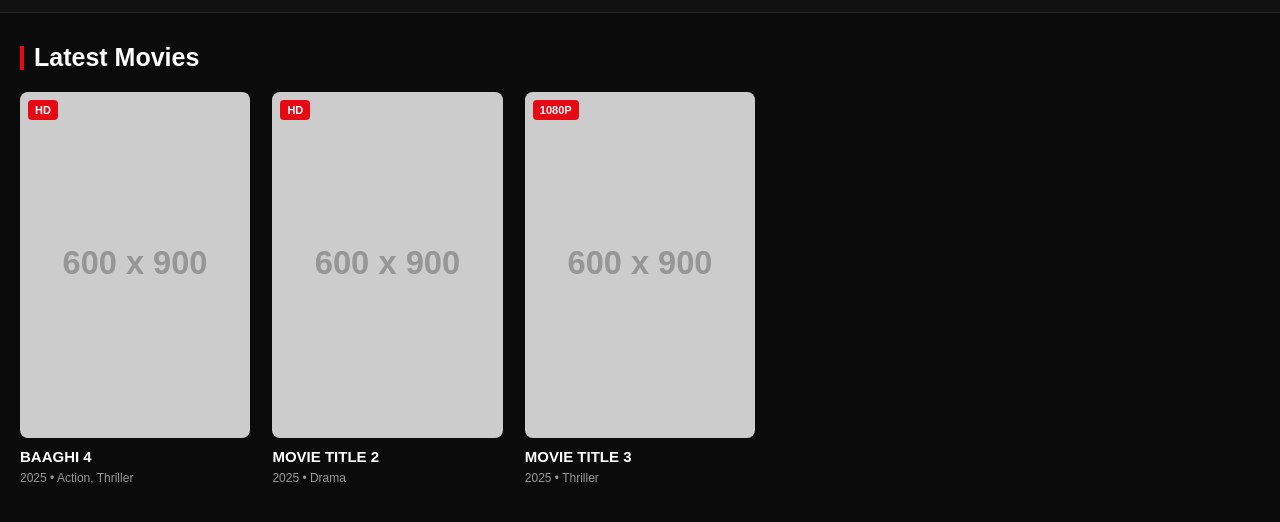
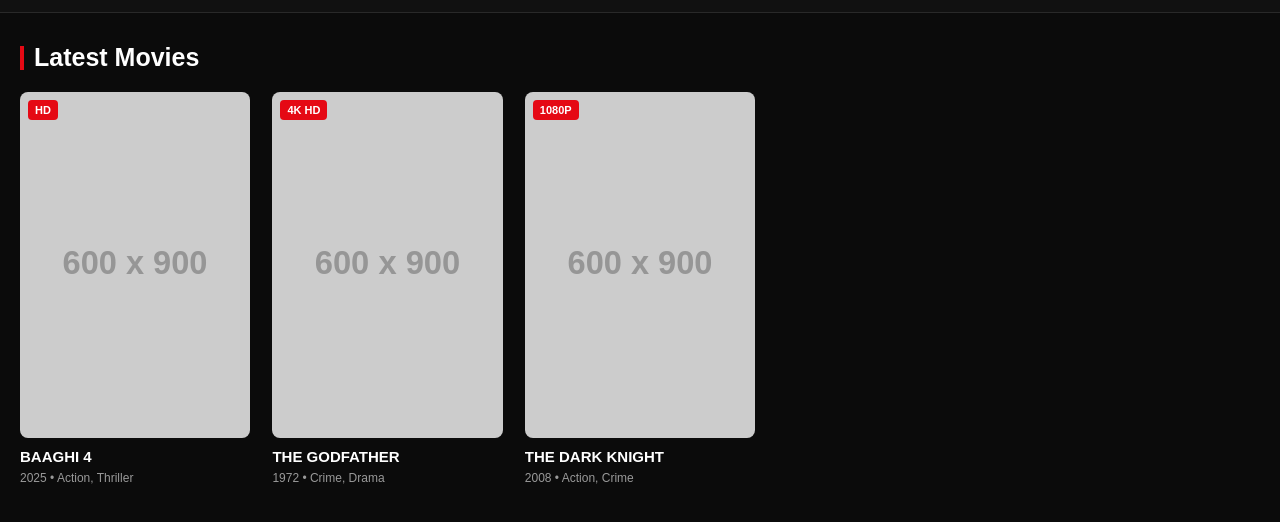
Before and after one commit to appsbon/testbon, a plain HTML site: page watch.html in a window 1280 px wide. Shown: the part 58-580 px from the top of the page. Drawn offline with Linux system fonts and the light colour scheme; placeholder pictures from the web are drawn by us.

Commit message:
Add files via upload

```diff
--- a/watch.html
+++ b/watch.html
@@ -21,9 +21,7 @@
     min-height: 100vh;
 }
 
-/* =========================
-   HEADER
-========================= */
+/* HEADER */
 .header {
     position: sticky;
     top: 0;
@@ -84,9 +82,7 @@
     cursor: pointer;
 }
 
-/* =========================
-   MAIN CONTENT
-========================= */
+/* MAIN CONTENT */
 .main {
     max-width: 1400px;
     margin: auto;
@@ -115,9 +111,7 @@
     vertical-align: -4px;
 }
 
-/* =========================
-   MOVIE GRID
-========================= */
+/* MOVIE GRID */
 .movie-grid {
     display: grid;
     grid-template-columns: repeat(auto-fill, minmax(190px, 1fr));
@@ -205,9 +199,7 @@
     margin-top: 6px;
 }
 
-/* =========================
-   PLAYER MODAL & PLAYER
-========================= */
+/* PLAYER MODAL */
 .player-modal {
     position: fixed;
     inset: 0;
@@ -442,9 +434,7 @@
     margin-bottom: 8px;
 }
 
-/* =========================
-   MOBILE RESPONSIVENESS
-========================= */
+/* RESPONSIVE DESIGN */
 @media (max-width: 700px) {
     .header { padding: 12px 14px; }
     .header-inner { gap: 10px; }
@@ -477,7 +467,7 @@
 
 <header class="header">
     <div class="header-inner">
-        <a href="#" class="logo" onclick="closePlayer();return false;">
+        <a href="#" class="logo" onclick="closePlayer(); return false;">
             MOVI<span>DOZ</span>
         </a>
         <div class="search">
@@ -513,7 +503,7 @@
             <div id="noVideo" class="no-video">
                 <div>
                     <strong>Video source not configured</strong>
-                    Add a valid MP4 URL to this movie in the JavaScript movie list.
+                    Please add a valid MP4 URL for this movie.
                 </div>
             </div>
 
@@ -552,6 +542,7 @@
 </div>
 
 <script>
+// Movies data array with complete URL entries
 const movies = [
     {
         title: "BAAGHI 4",
@@ -562,20 +553,21 @@
         video: "https://archive.org/download/balik-bayan_202610/BALIK%20BAYAN.mp4"
     },
     {
-        title: "MOVIE TITLE 2",
-        year: "2025",
-        genre: "Drama",
-        quality: "HD",
-        poster: "https://via.placeholder.com/600x900/202020/ffffff?text=MOVIE+2",
-        video: ""
+        title: "THE GODFATHER",
+        year: "1972",
+        genre: "Crime, Drama",
+        quality: "4K HD",
+        poster: "https://via.placeholder.com/600x900/1f1f1f/ffffff?text=THE+GODFATHER",
+        // Replace with your actual mp4 file link
+        video: "https://commondatastorage.googleapis.com/gtv-videos-bucket/sample/TearsOfSteel.mp4"
     },
     {
-        title: "MOVIE TITLE 3",
-        year: "2025",
-        genre: "Thriller",
+        title: "THE DARK KNIGHT",
+        year: "2008",
+        genre: "Action, Crime",
         quality: "1080P",
-        poster: "https://via.placeholder.com/600x900/252525/ffffff?text=MOVIE+3",
-        video: ""
+        poster: "https://via.placeholder.com/600x900/252525/ffffff?text=THE+DARK+KNIGHT",
+        video: "https://commondatastorage.googleapis.com/gtv-videos-bucket/sample/BigBuckBunny.mp4"
     }
 ];
 
@@ -602,7 +594,13 @@
                 <div class="movie-meta">${escapeHtml(movie.year || "")}${movie.genre ? " • " + escapeHtml(movie.genre) : ""}</div>
             </div>
         `;
-        card.addEventListener("click", () => openPlayer(movie));
+
+        // Modal Trigger Event handler
+        card.addEventListener("click", (e) => {
+            e.preventDefault();
+            openPlayer(movie);
+        });
+
         movieGrid.appendChild(card);
     });
 }
@@ -616,12 +614,9 @@
         .replace(/'/g, "&#039;");
 }
 
-/* =========================
-   PLAYER CONTROLS
-========================= */
+/* PLAYER MODAL LOGIC */
 const playerModal = document.getElementById("playerModal");
 const videoElement = document.getElementById("myVideo");
-const videoSource = document.getElementById("videoSource");
 const playerTitle = document.getElementById("playerTitle");
 const loadingSpinner = document.getElementById("loadingSpinner");
 const noVideo = document.getElementById("noVideo");
@@ -750,7 +745,7 @@
 videoContainer.addEventListener("mousemove", showControls);
 videoContainer.addEventListener("touchstart", showControls);
 
-/* Progress Bar */
+/* Progress Bar Seeking */
 videoElement.addEventListener("timeupdate", () => {
     if (!isFinite(videoElement.duration) || videoElement.duration <= 0) return;
     const percentage = (videoElement.currentTime / videoElement.duration) * 100;
@@ -825,7 +820,7 @@
 
 volumeButton.addEventListener("click", toggleMute);
 
-/* Fullscreen */
+/* Fullscreen Controls */
 async function toggleFullscreen() {
     try {
         if (!document.fullscreenElement) {
@@ -858,7 +853,7 @@
 
 videoContainer.addEventListener("contextmenu", (e) => e.preventDefault());
 
-/* Search Functionality */
+/* Search */
 const searchInput = document.getElementById("searchInput");
 searchInput.addEventListener("input", () => {
     const query = searchInput.value.trim().toLowerCase();
@@ -868,7 +863,7 @@
     renderMovies(filtered);
 });
 
-// Render initial movies
+// Render list on page load
 renderMovies(movies);
 </script>
 
```
